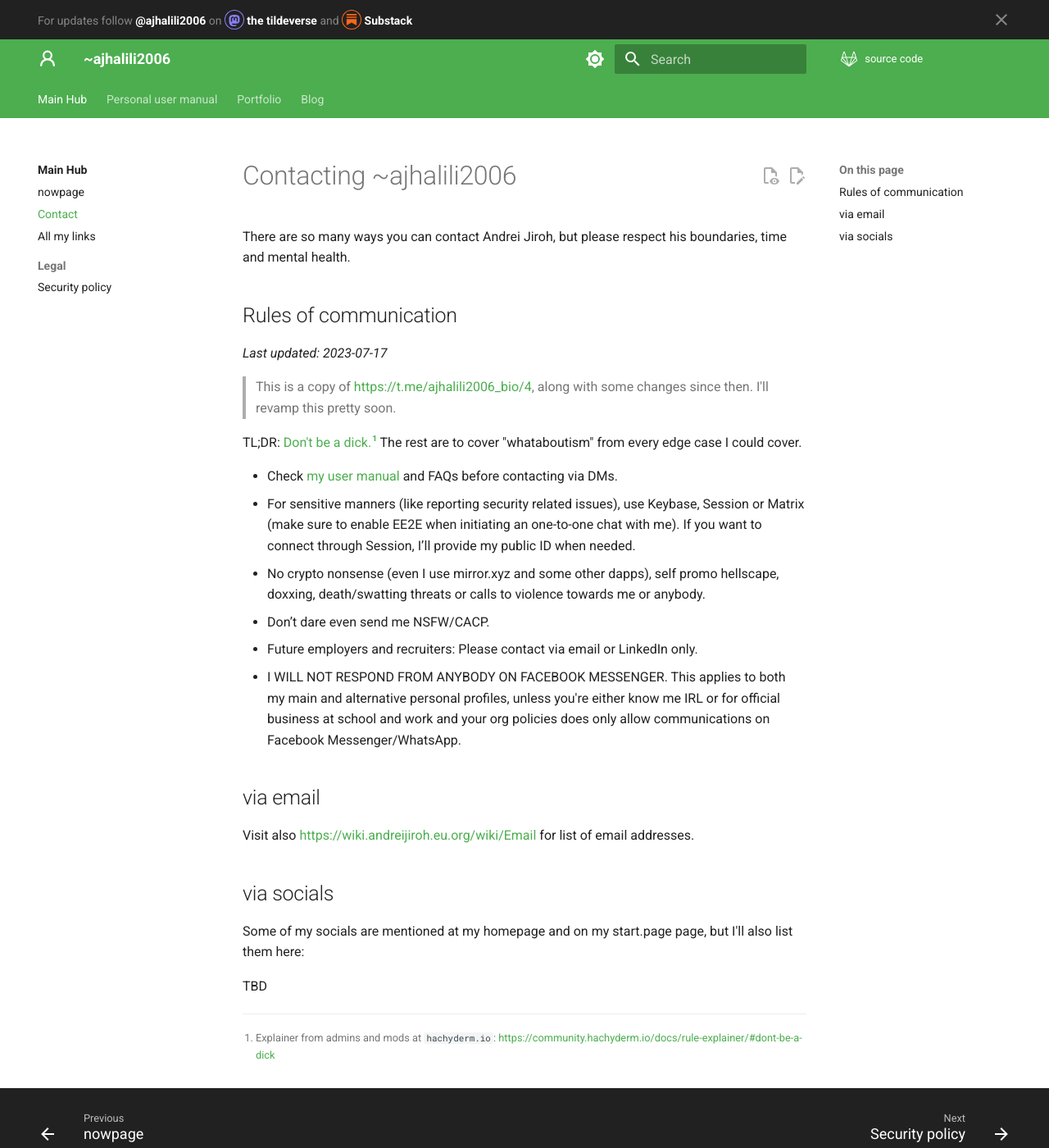
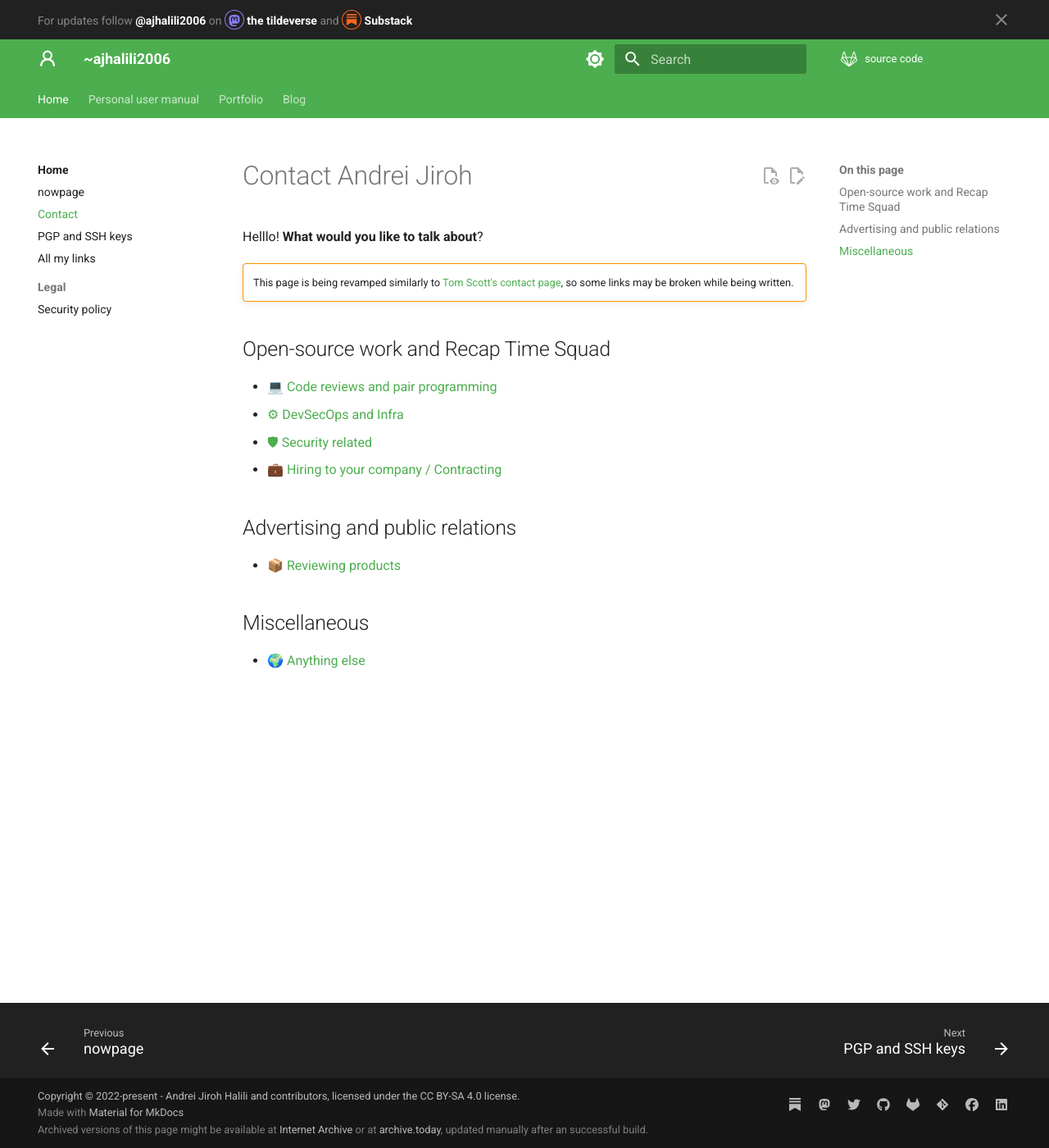
Before and after one commit to andreijiroh-dev/website, an MkDocs documentation site: the page built from markdown/contact/index.md, in a window 1280 px wide and 1400 px high. Shown: the whole window at 82% size. Built offline with MkDocs 1.6.1 and Material for MkDocs 9.7.7, drawn with Linux system fonts in a browser that asks for light colours.

Commit message:
docs(markdown): update website content and base config
Signed-off-by: Andrei Jiroh Halili <ajhalili2006@andreijiroh.eu.org>

```diff
--- a/markdown/contact.md
+++ /dev/null
@@ -1,32 +0,0 @@
-# Contacting ~ajhalili2006
-
-There are so many ways you can contact Andrei Jiroh, but please respect his boundaries, time and mental health.
-
-## Rules of communication
-
-_Last updated: 2023-07-17_
-
-> This is a copy of <https://t.me/ajhalili2006_bio/4>, along with some changes since then. I'll revamp this pretty soon.
-
-TL;DR: [Don't be a dick.](https://www.psychologytoday.com/us/blog/the-author-speaks/201909/don-t-be-dick)[^1] The rest are to cover "whataboutism" from every edge case I could cover.
-
-- Check [my user manual](/user-manual/index.md) and FAQs before contacting via DMs.
-- For sensitive manners (like reporting security related issues), use Keybase, Session or Matrix (make sure to enable EE2E when initiating an one-to-one chat with me). If you want to connect through Session, I’ll provide my public ID when needed.
-- No crypto nonsense (even I use mirror.xyz and some other dapps), self promo hellscape, doxxing, death/swatting threats or calls to violence towards me or anybody.
-- Don’t dare even send me NSFW/CACP.
-- Future employers and recruiters: Please contact via email or LinkedIn only.
-- I WILL NOT RESPOND FROM ANYBODY ON FACEBOOK MESSENGER. This applies to both my main and alternative personal profiles,
-unless you're either know me IRL or for official business at school and work and your org policies does only allow
-communications on Facebook Messenger/WhatsApp.
-
-[^1]: Explainer from admins and mods at `hachyderm.io`: <https://community.hachyderm.io/docs/rule-explainer/#dont-be-a-dick>
-
-## via email
-
-Visit also <https://wiki.andreijiroh.eu.org/wiki/Email> for list of email addresses.
-
-## via socials
-
-Some of my socials are mentioned at my homepage and on my start.page page, but I'll also list them here:
-
-TBD
--- /dev/null
+++ b/markdown/contact/index.md
@@ -0,0 +1,22 @@
+# Contact Andrei Jiroh
+
+Helllo! **What would you like to talk about**?
+
+!!! warning ""
+    This page is being revamped similarly to [Tom Scott's contact page](https://www.tomscott.com/contact),
+    so some links may be broken while being written.
+
+## Open-source work and Recap Time Squad
+
+* [💻 Code reviews and pair programming](./code-reviews.md)
+* [⚙ DevSecOps and Infra](./devops.md)
+* [🛡 Security related](./security.md)
+* [💼 Hiring to your company / Contracting](work.md)
+
+## Advertising and public relations
+
+* [📦 Reviewing products](product-reviews.md)
+
+## Miscellaneous
+
+* [🌍 Anything else](./else.md)
--- a/mkdocs.yml
+++ b/mkdocs.yml
@@ -19,27 +19,34 @@ repo_name: source code
 
 # navbar
 nav:
-  - Main Hub:
+  - Home:
     - index.md
     - nowpage: now.md
-    - Contact: contact.md
+    - Contact: contact/index.md
+    - PGP and SSH keys: keys/index.md
     - "All my links": "https://ajhalili2006.start.page"
     - Legal:
       - Security policy: security.md
   - Personal user manual:
     - Manual Homepage: user-manual/index.md
-    - Resume: user-manual/resume.md
-    - DNI List: user-manual/dni.md
-    - Boundaries: user-manual/boundaries.md
-    - Neurodivergence and Disability: user-manual/neurodivergence-and-disability.md
-    - Communications: user-manual/communications.md
-    - Do Not Interact List: user-manual/dni.md
-    - Encrypted communications and keys: keys/index.md
+    - Personals:
+        - FAQs about me: faq.md
+        - Flas and Quirks: user-manual/flaws-and-quirks.md
+        - Neurodivergence and Disability: user-manual/neurodivergence-and-disability.md
+    - Community:
+        - DNI List: user-manual/dni.md
+        - Boundaries: user-manual/boundaries.md
+        - Social Media Policy: user-manual/socials.md
+        - On Roleplaying: user-manual/roleplaying-hellscape.md
+    - Communications:
+        - General Communications Policy: user-manual/communications.md
+        - Encrypted communications: user-manual/encrypted-communications.md
   - Portfolio:
     - portfolio/index.md
     - Projects: portfolio/projects.md
     - Communities: portfolio/communities.md
     - Tildes: portfolio/tildes.md
+    - Resume: user-manual/resume.md
   - Blog: "https://blog.andreijiroh.eu.org" # todo: point to substack
 
 # theme settings
@@ -121,6 +128,7 @@ plugins:
         "communities.md": "portfolio/communities.md"
         "tildes.md": "portfolio/tildes.md"
         "projects.md": "portfolio/projects.md"
+        #"contact.md": "contact/index.md"
   # debugging/bug reporting purposes only, proceed with caution
   #- info
   - git-revision-date-localized:
--- a/overrides/partials/content.html
+++ b/overrides/partials/content.html
@@ -15,6 +15,7 @@
         </p>
     {% endif %}
     <a class="md-button" href="https://andreijiroh.eu.org">Go back to production</a>
+    <a class="md-button" href="https://garden.andreijiroh.eu.org">Why am I seeing this?</a>
 </div>
 {% endif %}
 {% if "material/tags" in config.plugins and tags %}
```
Also changed, not shown: markdown/contact/else.md (added, +17 -0 lines), markdown/contact/product-reviews.md (added, +10 -0 lines), markdown/keys/index.md (+6 -12 lines), markdown/portfolio/index.md (+7 -3 lines), markdown/user-manual/communications.md (+17 -3 lines), markdown/user-manual/encrypted-communications.md (added, +13 -0 lines), markdown/user-manual/resume.md (+1 -1 lines).
